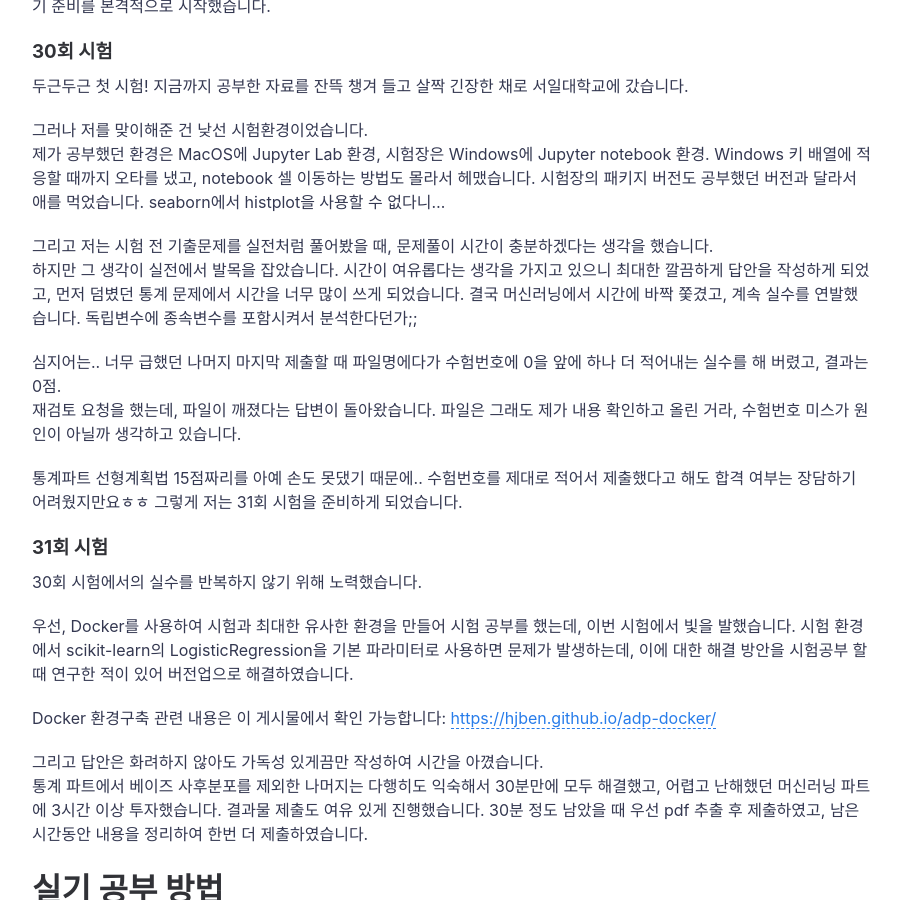
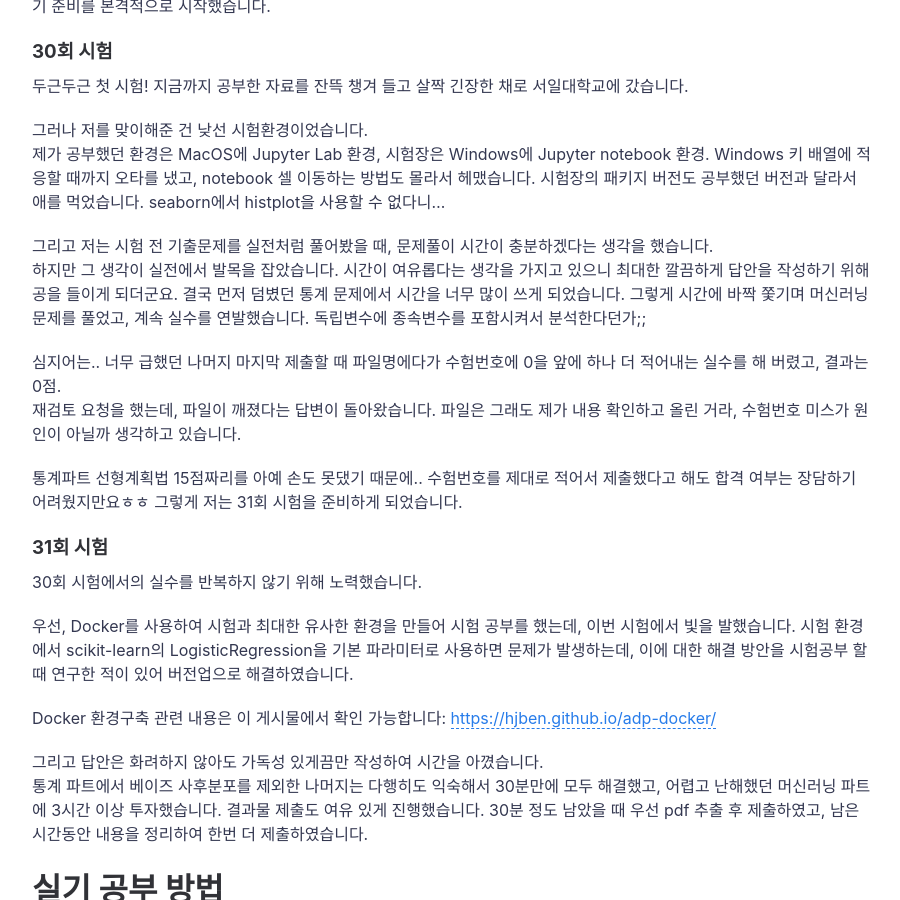
Before and after one commit to hjben/hjben.github.io, a Jekyll site: the page built from _posts/2023-11-25-adp-retro.md, in a window 1280 px wide and 900 px high, scrolled down 2728 px. Shown: the whole window, without its empty margins (188-1088 px from the left). Built offline with Jekyll 4.4.1, drawn with Linux system fonts in a browser that asks for light colours; nearby versions of some CDN libraries; comment, search, counter and statistics services are not loaded.

Commit message:
Update 2023-11-25-adp-retro.md

```diff
--- a/_posts/2023-11-25-adp-retro.md
+++ b/_posts/2023-11-25-adp-retro.md
@@ -48,8 +48,7 @@ Windows 키 배열에 적응할 때까지 오타를 냈고, notebook 셀 이동
 시험장의 패키지 버전도 공부했던 버전과 달라서 애를 먹었습니다. seaborn에서 histplot을 사용할 수 없다니...
 
 그리고 저는 시험 전 기출문제를 실전처럼 풀어봤을 때, 문제풀이 시간이 충분하겠다는 생각을 했습니다. <br>
-하지만 그 생각이 실전에서 발목을 잡았습니다. 시간이 여유롭다는 생각을 가지고 있으니 최대한 깔끔하게 답안을 작성하게 되었고, 먼저 덤볐던 통계 문제에서 시간을 너무 많이 쓰게 되었습니다.
-결국 머신러닝에서 시간에 바짝 쫓겼고, 계속 실수를 연발했습니다. 독립변수에 종속변수를 포함시켜서 분석한다던가;;
+하지만 그 생각이 실전에서 발목을 잡았습니다. 시간이 여유롭다는 생각을 가지고 있으니 최대한 깔끔하게 답안을 작성하기 위해 공을 들이게 되더군요. 결국 먼저 덤볐던 통계 문제에서 시간을 너무 많이 쓰게 되었습니다. 그렇게 시간에 바짝 쫓기며 머신러닝 문제를 풀었고, 계속 실수를 연발했습니다. 독립변수에 종속변수를 포함시켜서 분석한다던가;;
 
 심지어는.. 너무 급했던 나머지 마지막 제출할 때 파일명에다가 수험번호에 0을 앞에 하나 더 적어내는 실수를 해 버렸고, 결과는 0점. <br>
 재검토 요청을 했는데, 파일이 깨졌다는 답변이 돌아왔습니다. 파일은 그래도 제가 내용 확인하고 올린 거라, 수험번호 미스가 원인이 아닐까 생각하고 있습니다.
@@ -210,5 +209,5 @@ ADP 시험, 특히 실기시험은 문제 운이 정말 중요하다고 생각
 
 실기 준비하는 5개월동안 여유 시간 모두 최대한 공부하는데 쓸 수 있도록 도와준 아내에게 감사 인사를 전하며 후기를 마칩니다.
 
-<img src ="https://raw.githubusercontent.com/hjben/hjben.github.io/master/_img/adp-retro/certi.PNG" alt="certi"> <br> <br>
+<img src ="https://raw.githubusercontent.com/hjben/hjben.github.io/master/_img/adp-retro/certi.PNG" alt="certi"> <br><br>
 이 자격증 한 장에 생각보다 많은 시간이 투자되었네요.
```
